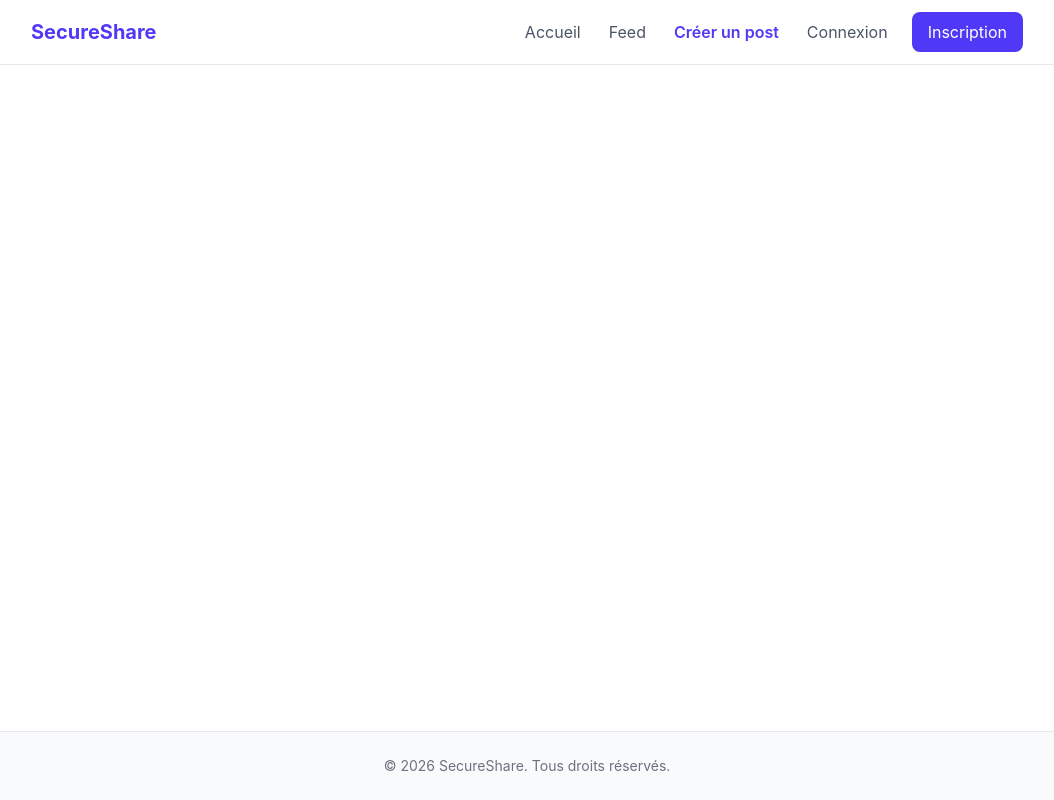
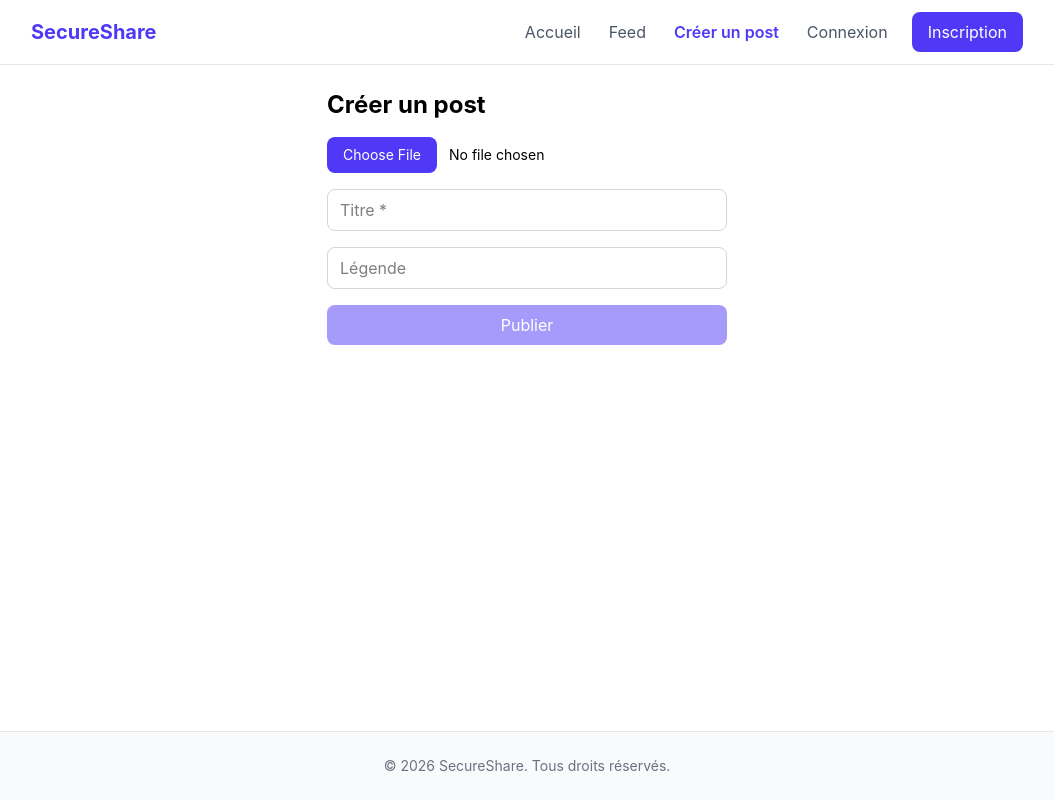
Before and after one commit to Shinemi/SecureShare---group-project, a React (Vite) app in the folder front/SecureShare/: page /publish in a window 1280 px wide. Shown: the whole page, without its empty margins (113-1167 px from the left). Built offline with nearby package versions, Linux system fonts and the light colour scheme.

Commit message:
refactor: streamline Publish component and update Tailwind CSS import

```diff
--- a/front/SecureShare/src/main.jsx
+++ b/front/SecureShare/src/main.jsx
@@ -2,7 +2,7 @@ import React from 'react'
 import ReactDom from 'react-dom/client'
 import App from './App.jsx'
 import { BrowserRouter } from 'react-router-dom'
-import './styles/tailwind.scss'
+import './styles/tailwind.css'
 import './styles/global.scss'
 
 const root = document.getElementById('root')
--- a/front/SecureShare/src/pages/publish.jsx
+++ b/front/SecureShare/src/pages/publish.jsx
@@ -1,3 +1,95 @@
+import { useState } from 'react'
+
+const API_URL = 'http://localhost:3000/api/v1/posts' // à adapter à ta route d'upload
+
 export default function Publish() {
+  const token = localStorage.getItem('token')
+  const [file, setFile] = useState(null)
+  const [preview, setPreview] = useState(null)
+  const [title, setTitle] = useState('')
+  const [caption, setCaption] = useState('')
+  const [status, setStatus] = useState(null) // { type: 'ok' | 'error', message }
+  const [loading, setLoading] = useState(false)
 
+  const handleFile = (e) => {
+    const f = e.target.files[0]
+    if (!f) return
+    setFile(f)
+    setPreview(URL.createObjectURL(f))
+    setStatus(null)
+  }
+
+  const handleUpload = async () => {
+    if (!file || !title.trim()) return
+    setLoading(true)
+    setStatus(null)
+
+    const formData = new FormData()
+    formData.append('title', title.trim())
+    formData.append('caption', caption)
+    formData.append('image', file) // doit correspondre à upload.single('image')
+
+    try {
+      const res = await fetch(API_URL, {
+        method: 'POST',
+        headers: { Authorization: `Bearer ${token}` },
+        body: formData,
+      })
+      const data = await res.json()
+      if (res.status === 401) throw new Error('Non autorisé : token manquant ou invalide')
+      if (!res.ok) throw new Error(data.message || 'Erreur serveur')
+      setStatus({ type: 'ok', message: 'Upload réussi : ' + JSON.stringify(data) })
+    } catch (err) {
+      setStatus({ type: 'error', message: err.message })
+    } finally {
+      setLoading(false)
+    }
+  }
+
+  return (
+    <div className="max-w-md mx-auto p-6 space-y-4">
+      <h1 className="text-2xl font-bold">Créer un post</h1>
+
+      <input
+        type="file"
+        accept="image/jpeg,image/png,image/webp"
+        onChange={handleFile}
+        className="block w-full text-sm file:mr-3 file:py-2 file:px-4 file:rounded-lg file:border-0 file:bg-indigo-600 file:text-white hover:file:bg-indigo-700"
+      />
+
+      {preview && <img src={preview} alt="Aperçu" className="w-full rounded-lg shadow" />}
+
+      <input
+        type="text"
+        placeholder="Titre *"
+        value={title}
+        onChange={(e) => setTitle(e.target.value)}
+        maxLength={100}
+        required
+        className="w-full border border-gray-300 rounded-lg px-3 py-2 focus:outline-none focus:ring-2 focus:ring-indigo-500"
+      />
+
+      <input
+        type="text"
+        placeholder="Légende"
+        value={caption}
+        onChange={(e) => setCaption(e.target.value)}
+        className="w-full border border-gray-300 rounded-lg px-3 py-2 focus:outline-none focus:ring-2 focus:ring-indigo-500"
+      />
+
+      <button
+        onClick={handleUpload}
+        disabled={!file || !title.trim() || loading}
+        className="w-full bg-indigo-600 text-white py-2 rounded-lg hover:bg-indigo-700 disabled:opacity-50 transition"
+      >
+        {loading ? 'Envoi...' : 'Publier'}
+      </button>
+
+      {status && (
+        <p className={status.type === 'ok' ? 'text-green-600 break-all' : 'text-red-600'}>
+          {status.message}
+        </p>
+      )}
+    </div>
+  )
 }
```
Also changed, not shown: front/SecureShare/src/App.jsx (+1 -6 lines), front/SecureShare/src/styles/tailwind.css (renamed from front/SecureShare/src/styles/tailwind.scss).
